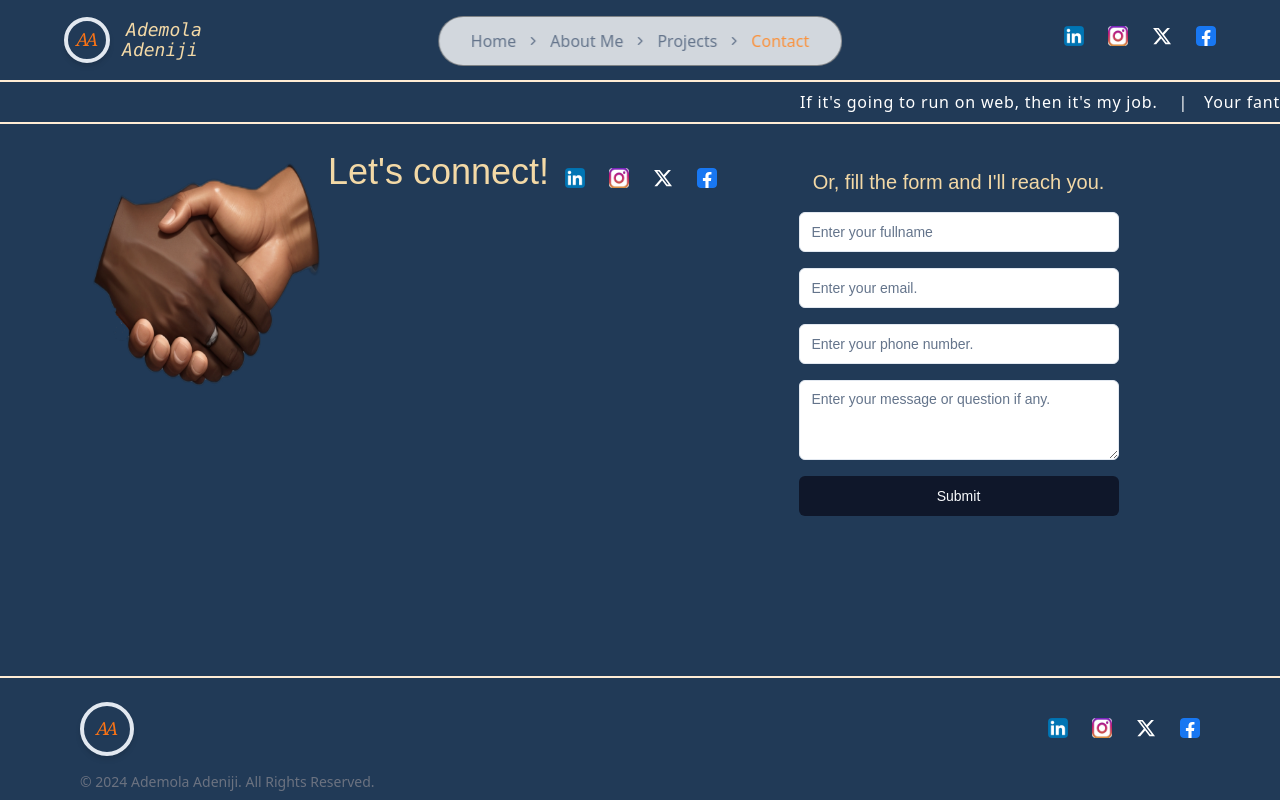
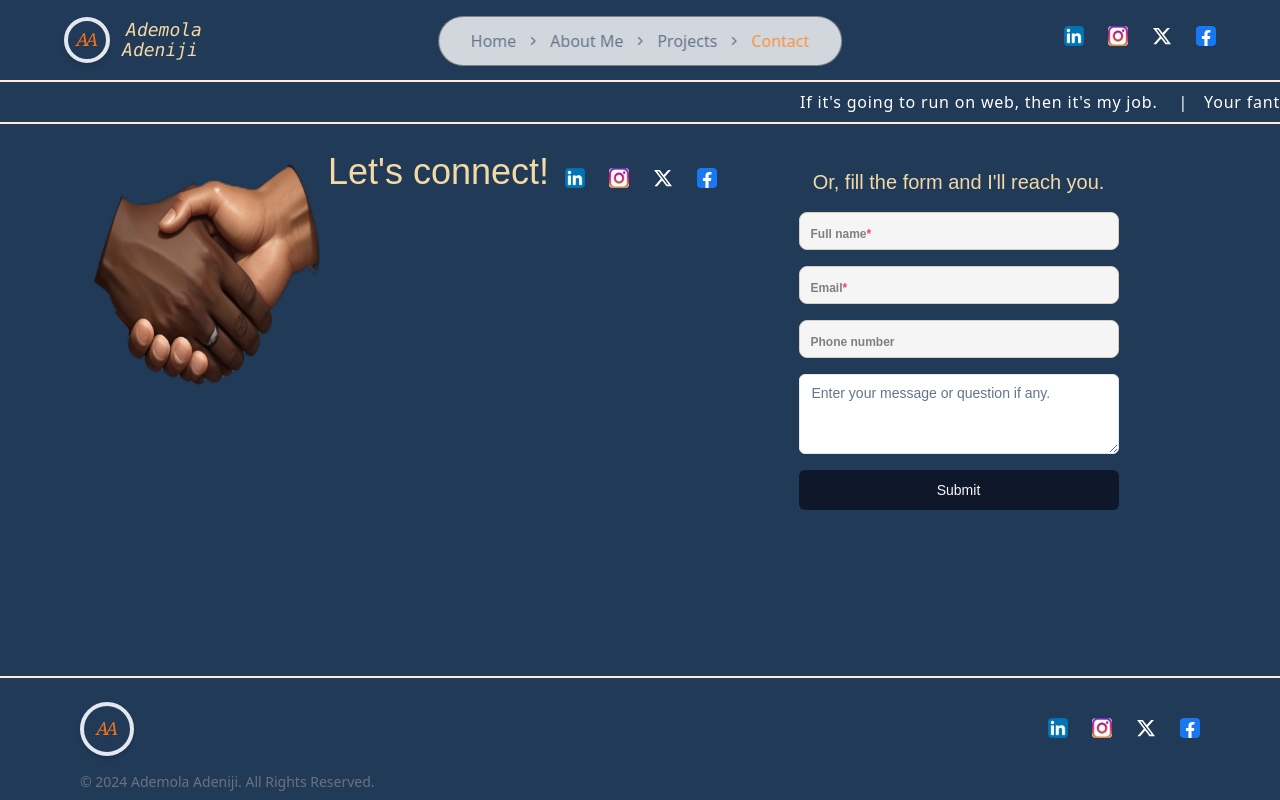
Before and after one commit to aademola1979/ademolaadeniji, a Next.js app: page /contact in a window 1280 px wide. Built offline with nearby package versions, Linux system fonts and the light colour scheme.

Commit message:
edited contact form

```diff
--- a/app/globals.css
+++ b/app/globals.css
@@ -328,6 +328,76 @@ footer p {
 .logo{
     background-color: var(--clr-dark-blue);
 }
+
+/*+++++++++++++++++++++input*/
+.custom-input-container{
+  width: 100%;
+  z-index: 0;
+  position: relative;
+  font-size: 0.75rem;
+  line-height: 1.25rem;
+  font-weight: 600;
+  border: 1px;
+  border-radius: 24px;
+}
+
+.custom-input{
+  padding-top: 1rem;
+  padding-bottom: 0.25;
+  display: block;
+  width: 100%;
+  padding-left: 1rem;
+  padding-right: 1rem;
+  margin-top: 0%;
+  background-color: whitesmoke;
+  border-width: 1px;
+  appearance: none;
+  border-color: rgb(218, 206, 186);
+  border-radius: 8px;
+}
+
+.custom-input:focus{
+  outline: none;
+  right: 0;
+  border-color: black;
+
+}
+
+.input-error{
+  border: rgba(244, 63, 94);
+
+}
+
+.input-error:focus{
+  border: rgba(244, 63, 94);
+}
+
+.input-label{
+  margin-left: 12px;
+  margin-right: 12px;
+  transition-property: all;
+  transition-timing-function: cubic-bezier(0.4, 0, 0.2, 1);
+  transition-duration: 300ms;
+  position: absolute;
+  z-index: 0;
+  color: gray;
+}
+
+.input-label{@apply !top-3}
+
+.input-label-error{
+  color: rgb(244, 63, 94);
+
+}
+
+.required{
+  color: rgb(244, 63, 94);
+}
+
+.eye{
+  @apply text-gray-400 px-4 focus:outline-none transition-all duration-150 outline-none focus:text-gray-700 absolute right-0 top-3
+}
+
 /*
 @media screen{
 
@@ -597,6 +667,17 @@ footer p {
     border-radius: 24px;
 }
 
+input{@apply text-black/80}
+
+input:focus ~ label,
+input:not(:placeholder-shown) ~ label {
+  @apply -translate-y-2 text-[10px] leading-4 font-normal;
+}
+
+input:focus ~ label {
+  @apply left-0;
+}
+
 .welcome-call-to-action{
     display: flex;
     align-items: center;
--- a/app/module/contact-form/ContactForm.tsx
+++ b/app/module/contact-form/ContactForm.tsx
@@ -16,6 +16,7 @@ import { Button } from '@/components/ui/button';
 import { useState } from "react";
 import { createMessage } from "@/lib/actions";
 import { ZoomInComponent } from "../AnimatedContainer";
+import { CustomInput } from "@/components/ui/CustomInput";
 
 
 
@@ -45,7 +46,7 @@ const formSchema = z.object({
 
 const ContactForm = () => {
     const [isLoading, setIsLoading] = useState(false);
-    const [message, setMessage] = useState('');
+    const [message, setMessage] = useState<string | undefined >(undefined);
     const [errors, setErrors] = useState({})
 
 
@@ -56,16 +57,12 @@ const ContactForm = () => {
         const result = await createMessage(form.getValues())
         if(result?.errors){
             setErrors(result.errors);
-            form.reset();
             return;
         }else{
-            setMessage('Message sent successfully');
-            form.reset(form.getValues())
-
+            setMessage("Message sent successfully!")
         }
         setIsLoading(false)
     }
-
 
     const form = useForm<z.infer<typeof formSchema>>({
         resolver: zodResolver(formSchema),
@@ -78,7 +75,7 @@ const ContactForm = () => {
         },
     })
 
-    const useform = useFormContext()
+
     return (
         <div className={` w-full p-4 !h-full flex flex-col justify-center items-center`}>
             <div>
@@ -123,8 +120,9 @@ const ContactForm = () => {
                         render={({ field }) => (
                             <FormItem>
                                 <FormControl>
-                                    <Input
-                                        placeholder="Enter your fullname"
+                                    <CustomInput
+                                        label="Full name"
+                                        required={true}
                                         type="text" {...field} />
                                 </FormControl>
                                 <FormMessage />
@@ -139,9 +137,10 @@ const ContactForm = () => {
                             <FormItem>
 
                                 <FormControl>
-                                    <Input
-                                        placeholder="Enter your email."
-                                        type="text" {...field} />
+                                    <CustomInput
+                                    label="Email"
+                                    required={true}
+                                    type="text" {...field} />
                                 </FormControl>
                                 <FormMessage />
                             </FormItem>
@@ -155,9 +154,11 @@ const ContactForm = () => {
                             <FormItem>
 
                                 <FormControl>
-                                    <Input
-                                        placeholder="Enter your phone number."
-                                        type="tel" {...field} />
+                                    <CustomInput
+                                    label="Phone number"
+                                    required ={false}
+                                    type="tel"
+                                    {...field} />
                                 </FormControl>
                                 <FormMessage />
                             </FormItem>
--- /dev/null
+++ b/components/ui/CustomInput.jsx
@@ -0,0 +1,76 @@
+import { useEffect, useImperativeHandle, useState, useRef, forwardRef } from "react";
+import { get } from "react-hook-form";
+import { cn } from "@/lib/utils";
+import { Eye, EyeOff } from "@/lib/utility/Icons";
+
+
+const CustomInput = forwardRef(
+    ({ type, name, label, touched, required, errors, ...props }, ref) => {
+
+        const inputRef = useRef(null)
+
+        const [showPassword, setShowPassword] = useState(false)
+        const [inputType, setInputType] = useState(type)
+
+        useEffect(() => {
+            if (type === "password" && showPassword) {
+                setInputType("text")
+            }
+
+            if (type === "password" && !showPassword) {
+                setInputType("password")
+            }
+        }, [type, showPassword])
+
+
+        useImperativeHandle(ref, () => inputRef.current)
+        const hasError = get(errors, name)
+
+        return (
+            <div>
+                <div className="custom-input-container">
+                    <input
+                        type={inputType}
+                        name={name}
+                        placeholder=" "
+                        className={cn(
+                            "custom-input",
+                            {
+                                "input-error": hasError,
+                            }
+                        )}
+                        ref={inputRef}
+                        {...props}
+                    />
+                    <label
+                        htmlFor={name}
+                        onClick={() => inputRef.current?.focus()}
+                        className={cn(
+                            "input-label",
+                            {
+                                "input-label-error": hasError,
+                            }
+                        )}>
+                        {label}
+                        {required && <span className="required">*</span>}
+                    </label>
+
+                    {
+                        type === "password" && (
+                            <button type="button"
+                                onClick={() => setShowPassword(!showPassword)}
+                                className="eye">
+                                {showPassword ? <Eye /> : <EyeOff />}
+
+                            </button>
+                        )
+                    }
+
+                </div>
+            </div>
+        )
+    }
+)
+CustomInput.displayName = "CustomInput"
+
+export { CustomInput }
--- a/lib/actions.ts
+++ b/lib/actions.ts
@@ -2,8 +2,8 @@
 
 import { sql } from "@vercel/postgres";
 const short = require('short-uuid')
-import { revalidatePath } from 'next/cache';
-import { redirect } from 'next/navigation';
+import { revalidatePath } from "next/cache";
+import { redirect } from "next/navigation";
 import {z} from 'zod';
 import { Message } from './typeDefinitions';
 
@@ -21,7 +21,6 @@ const FormSchema = z.object({
 
 
 export async function createMessage(message:Message){
-    console.log('from server', message)
     const validatedFields = FormSchema.safeParse(message)
 
     if(!validatedFields.success){
@@ -38,14 +37,17 @@ export async function createMessage(message:Message){
 
     try {
         await sql`
-        INSERT INTO messages (name, email, content, date) VALUES (${name}, ${email}, ${phone}, ${content}, ${date} )
+        INSERT INTO messages (name, email, phone, content, date) VALUES (${name}, ${email}, ${phone}, ${content}, ${date} )
         `;
+        return {message:"Message sent successfully!"}
     } catch (error) {
 
     console.log(error)
         return {error: 'Something went wrong. Please, try again.'}
 
+    }finally{
+        revalidatePath('/contact');
+        redirect('/contact');
     }
-    revalidatePath('/contact');
-    redirect('/contact');
+
 }
--- /dev/null
+++ b/lib/utility/Icons.js
@@ -0,0 +1,66 @@
+
+export const Eye = ({
+    size = "20",
+    color = "currentColor",
+    ...attributes
+  }) => {
+    return (
+      <svg
+        width={size}
+        height={size}
+        viewBox="0 0 20 20"
+        fill="none"
+        xmlns="http://www.w3.org/2000/svg"
+        {...attributes}
+      >
+        <path
+          d="M2.5 9.99992C2.5 9.99992 5.22727 4.58325 10 4.58325C14.7727 4.58325 17.5 9.99992 17.5 9.99992C17.5 9.99992 14.7727 15.4166 10 15.4166C5.22727 15.4166 2.5 9.99992 2.5 9.99992Z"
+          stroke={color}
+          strokeWidth="1.5"
+          strokeLinecap="round"
+          strokeLinejoin="round"
+        />
+        <path
+          d="M9.99965 12.074C11.145 12.074 12.0735 11.1455 12.0735 10.0001C12.0735 8.85477 11.145 7.92627 9.99965 7.92627C8.85428 7.92627 7.92578 8.85477 7.92578 10.0001C7.92578 11.1455 8.85428 12.074 9.99965 12.074Z"
+          stroke={color}
+          strokeWidth="1.5"
+          strokeLinecap="round"
+          strokeLinejoin="round"
+        />
+      </svg>
+    )
+  }
+
+
+
+export const EyeOff = ({
+    size = "20",
+    color = "currentColor",
+    ...attributes
+  }) => {
+    return (
+      <svg
+        width={size}
+        height={size}
+        viewBox="0 0 20 20"
+        fill="none"
+        xmlns="http://www.w3.org/2000/svg"
+        {...attributes}
+      >
+        <path
+          d="M8.56818 4.70906C9.0375 4.59921 9.518 4.54429 10 4.54543C14.7727 4.54543 17.5 9.99997 17.5 9.99997C17.0861 10.7742 16.5925 11.5032 16.0273 12.175M11.4455 11.4454C11.2582 11.6464 11.0324 11.8076 10.7815 11.9194C10.5306 12.0312 10.2597 12.0913 9.98506 12.0961C9.71042 12.101 9.43761 12.0505 9.18292 11.9476C8.92822 11.8447 8.69686 11.6916 8.50262 11.4973C8.30839 11.3031 8.15527 11.0718 8.05239 10.8171C7.94952 10.5624 7.899 10.2896 7.90384 10.0149C7.90869 9.74027 7.9688 9.46941 8.0806 9.2185C8.19239 8.9676 8.35358 8.74178 8.55455 8.55452M14.05 14.05C12.8845 14.9384 11.4653 15.4306 10 15.4545C5.22727 15.4545 2.5 9.99997 2.5 9.99997C3.34811 8.41945 4.52441 7.03857 5.95 5.94997L14.05 14.05Z"
+          stroke={color}
+          strokeWidth="1.5"
+          strokeLinecap="round"
+          strokeLinejoin="round"
+        />
+        <path
+          d="M2.5 2.5L17.5 17.5"
+          stroke={color}
+          strokeWidth="1.5"
+          strokeLinecap="round"
+          strokeLinejoin="round"
+        />
+      </svg>
+    )
+  }
--- a/tsconfig.json
+++ b/tsconfig.json
@@ -21,6 +21,6 @@
       "@/*": ["./*"]
     }
   },
-  "include": ["next-env.d.ts", "**/*.ts", "**/*.tsx", ".next/types/**/*.ts", "app/module/about/skill-sets/CardWrapper.js", "app/module/CTA/index.js", "app/module/projects/index.tsx", "app/module/projects/WorkCard.jsx"],
+  "include": ["next-env.d.ts", "**/*.ts", "**/*.tsx", ".next/types/**/*.ts", "app/module/about/skill-sets/CardWrapper.js", "app/module/CTA/index.js", "app/module/projects/index.tsx", "app/module/projects/WorkCard.jsx", "components/ui/CustomInput.jsx"],
   "exclude": ["node_modules"]
 }
```
